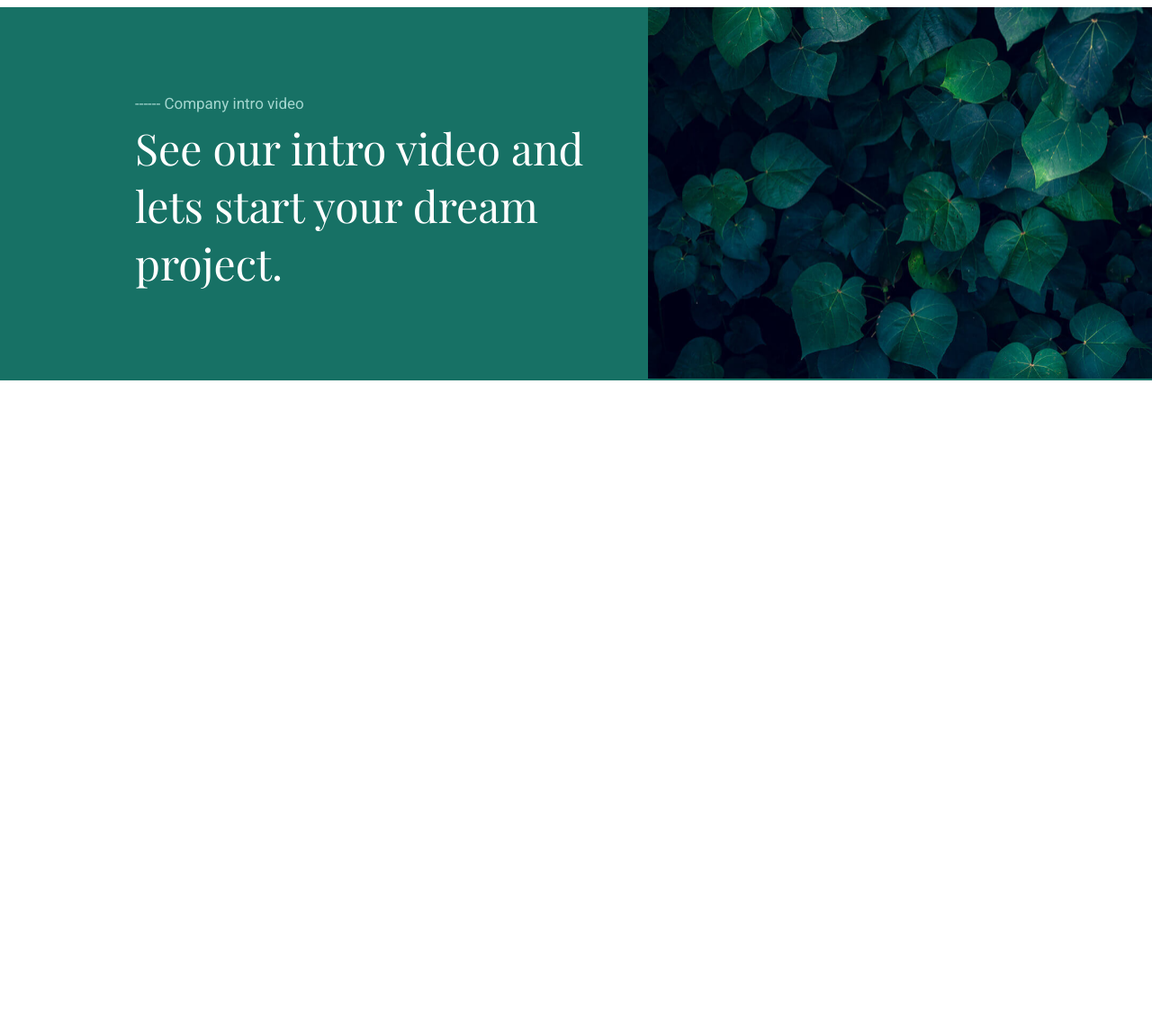
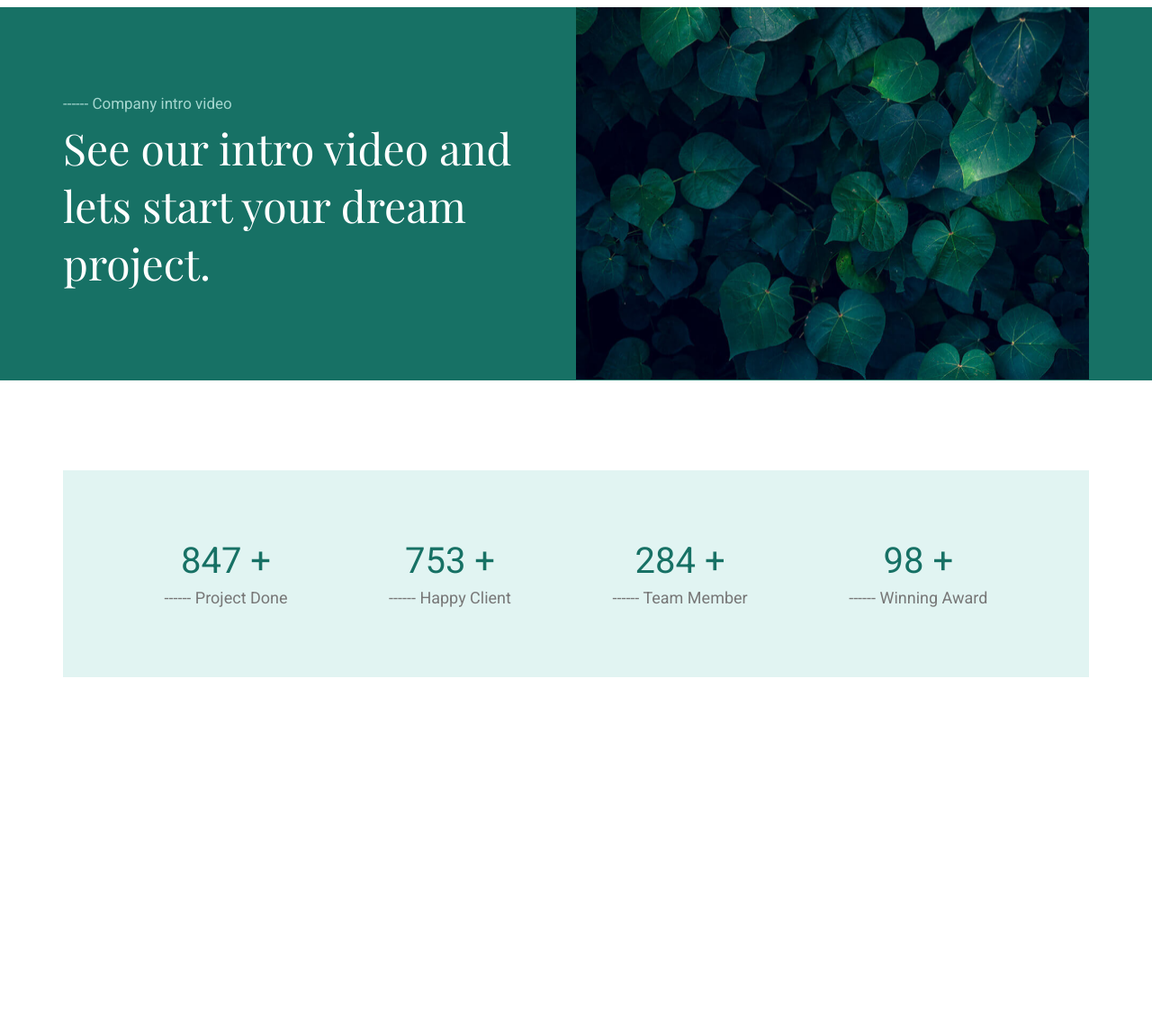
Before and after one commit to ElizabethBlock/Farm, a plain HTML site: page index.html in a window 1280 px wide. Shown: the part 4818-5960 px from the top of the page at 90% size. Before the commit the page ends 5241 px from the top, so only its background shows below. Drawn offline with nearby package versions, Linux system fonts and the light colour scheme.

Commit message:
block for js

```diff
--- a/index.html
+++ b/index.html
@@ -220,6 +220,50 @@
 
          </section>
 
+         <section class="number">
+
+            <div class="number__cont">
+
+               <div class="numb__block">
+
+                  <div class="pr-tx">
+                     <h3 class="numb-tx">847 +</h3>
+                     <p class="tx">------ Project Done</p>
+                  </div>
+                  <div class="hp-tx">
+                     <h3 class="numb-tx">753 +</h3>
+                     <p class="tx">------ Happy Client</p>
+                  </div>
+                  <div class="tm-tx">
+                     <h3 class="numb-tx">284 +</h3>
+                     <p class="tx">------ Team Member</p>
+                  </div>
+                  <div class="wn-tx">
+                     <h3 class="numb-tx">98 +</h3>
+                     <p class="tx">------ Winning Award</p>
+                  </div>
+
+               </div>
+
+            </div>
+
+         </section>
+
+         <section class="js">
+            <div class="js">
+
+            </div>
+         </section>
+
+         <section class="response">
+            <div class="response__cont">
+               <div class="js2">
+
+               </div>
+            </div>
+         </section>
+
+
       </div>
 
 
--- a/style/style.css
+++ b/style/style.css
@@ -404,16 +404,14 @@ a {
 .leaf__cont {
    height: 415px;
    background-color: #177165;
+   margin-bottom: 50px;
 }
 
 .leaf__block {
    display: flex;
    align-items: center;
    justify-content: center;
-
-   width: 1440px;
    height: 415px;
-
 }
 
 .intro-text__block {
@@ -441,6 +439,50 @@ a {
 
 .img_leaf {
    width: 570px;
-   height: 417px;
+   height: 419px;
    padding: 0;
 }
+
+
+.number__cont {
+   margin: 50px auto;
+   background-color: #E1F4F2;
+   height: 230px;
+   width: 1140px;
+}
+
+.numb__block {
+   display: flex;
+   justify-content: space-evenly;
+   align-items: center;
+   height: 230px;
+}
+
+.numb-tx {
+   font-size: 40px;
+   color: #177165;
+   font-weight: 400;
+   margin: 7px 0;
+   text-align: center;
+}
+
+.tx {
+   font-size: 18px;
+   color: #777;
+   margin: 7px 0;
+   text-align: center;
+
+}
+
+.js {
+   margin: 0 auto;
+   width: 1140px;
+   height: 700px;
+   background-color: red;
+   visibility: hidden;
+}
+
+.response__cont {
+   background-color: #E1F4F2;
+   height: 802px;
+}
```
